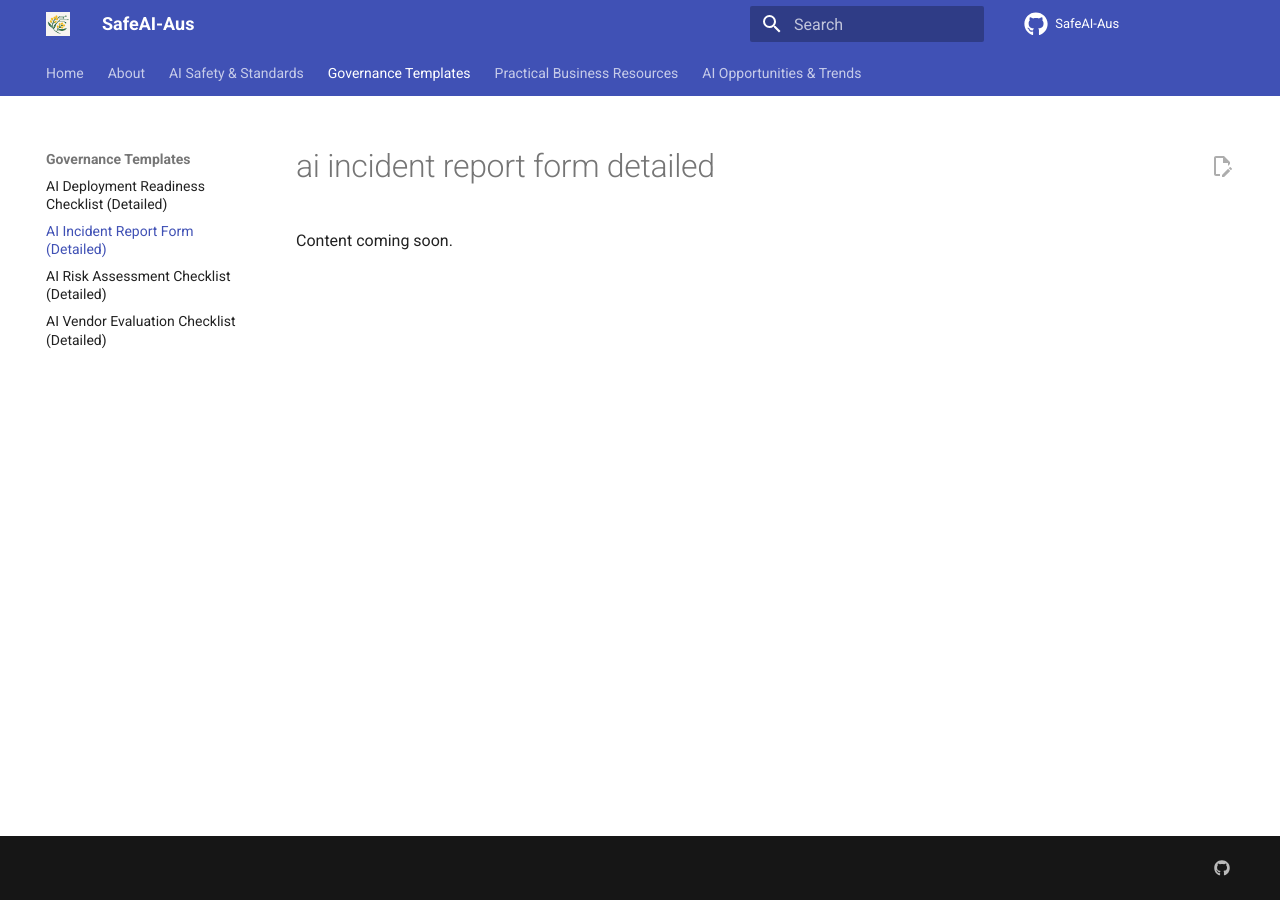
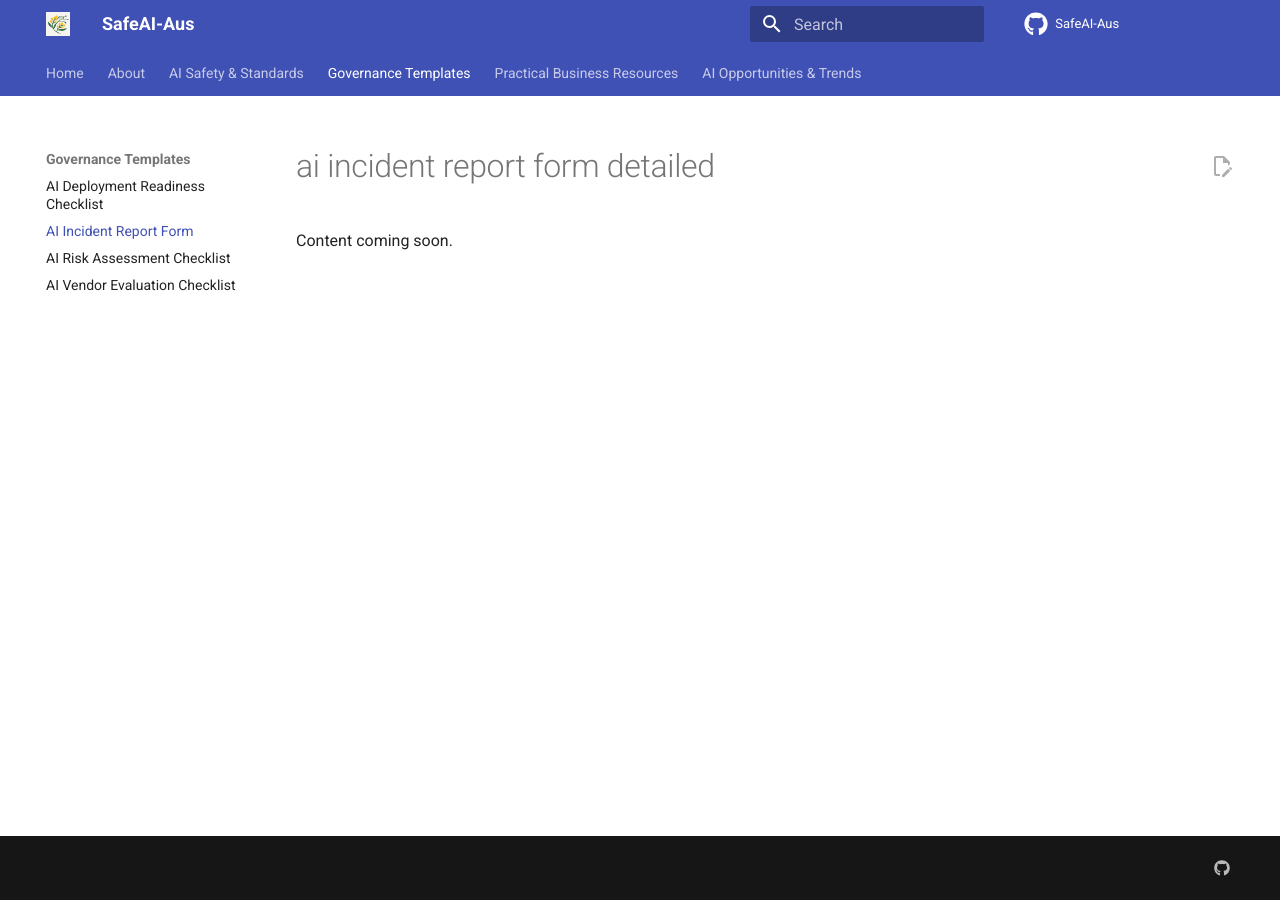
Before and after one commit to safeai-aus/safeai-aus.github.io, an MkDocs documentation site: the page built from docs/ai-incident-report-form-detailed.md, in a window 1280 px wide. Built offline with MkDocs 1.6.1 and Material for MkDocs 9.7.7, drawn with Linux system fonts in a browser that asks for light colours; comment, search, counter and statistics services are not loaded.

Commit message:
Update mkdocs.yml

```diff
--- a/mkdocs.yml
+++ b/mkdocs.yml
@@ -59,19 +59,18 @@ nav:
       - Relevant Australian Legislation: ai-australian-legislation.md
       - Voluntary AI Safety Standard (10 Guardrails): voluntary-ai-safety-standard-10-guardrails.md
   - Governance Templates:
-      - AI Deployment Readiness Checklist (Detailed): ai-deployment-readiness-checklist-detailed.md
-      - AI Incident Report Form (Detailed): ai-incident-report-form-detailed.md
-      - AI Risk Assessment Checklist (Detailed): ai-risk-assessment-checklist-detailed.md
-      - AI Vendor Evaluation Checklist (Detailed): ai-vendor-evaluation-checklist-detailed.md
+      - AI Deployment Readiness Checklist: ai-deployment-readiness-checklist-detailed.md
+      - AI Incident Report Form: ai-incident-report-form-detailed.md
+      - AI Risk Assessment Checklist: ai-risk-assessment-checklist-detailed.md
+      - AI Vendor Evaluation Checklist: ai-vendor-evaluation-checklist-detailed.md
   - Practical Business Resources:
       - AI Grants & Funding: ai-grants-funding-australia.md
       - AI Readiness Checklist: ai-readiness-checklist.md
       - Policy & Template Library: policy-template-library.md
       - Responsible AI Implementation Guide: responsible-ai-implementation-guide.md
-      - Tools & Frameworks: tools-frameworks.md
-      - Vendor & Technology Directory: vendor-technology-directory.md
+      - Tools & Frameworks: ai-aus-tools-frameworks.md
   - AI Opportunities & Trends:
       - AI & Productivity Growth: ai-productivity-growth.md
-      - Getting Started with AI (Guardrail‑Aligned): getting-started-with-ai-guardrailaligned.md
+      - Getting Started with AI: getting-started-with-ai-guardrailaligned.md
       - Industry‑Specific Opportunities: industryspecific-opportunities.md
       - Innovation Case Studies (Australia): innovation-case-studies-australia.md
```
